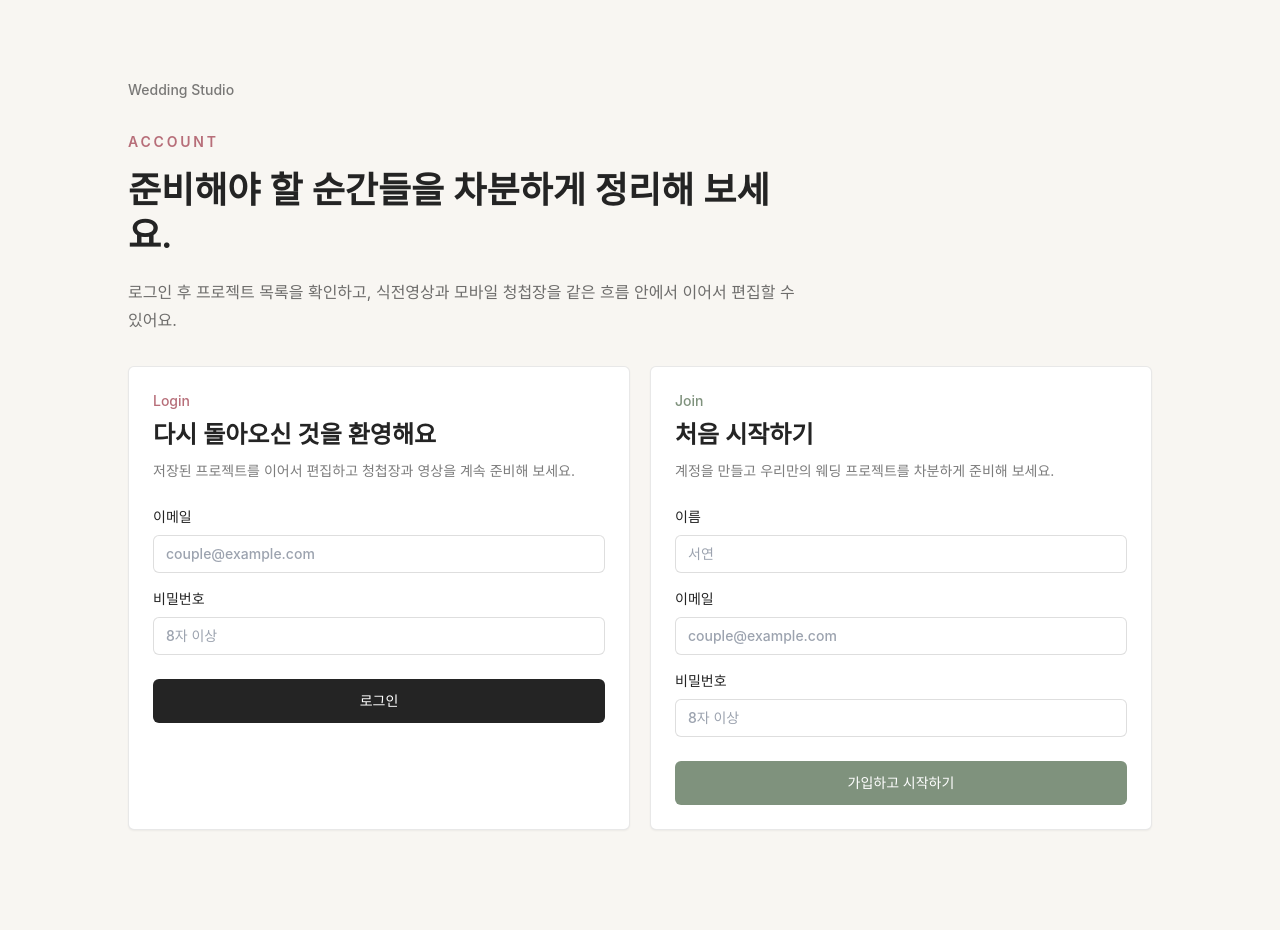
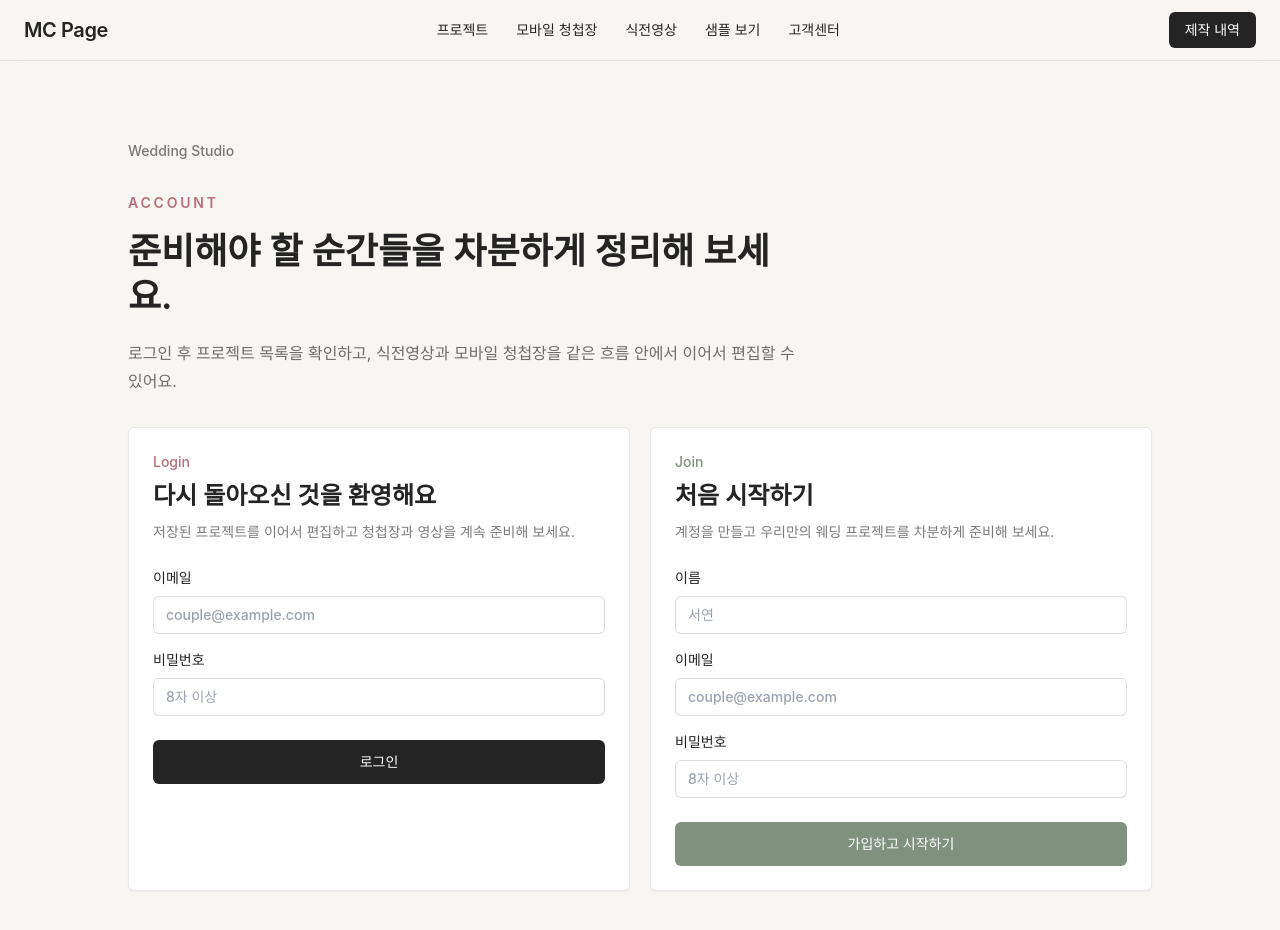
Before and after one commit to mincheol0787/wedding-project, a Next.js app: page /login in a window 1280 px wide. Shown: the top 930 px of the page. Built offline with nearby package versions, Linux system fonts and the light colour scheme.

Commit message:
Apply global top navigation

```diff
--- a/app/(auth)/login/page.tsx
+++ b/app/(auth)/login/page.tsx
@@ -1,10 +1,13 @@
 import Link from "next/link";
 import { AuthForm } from "@/components/auth/auth-form";
+import { AppTopNav } from "@/components/layout/app-top-nav";
 
 export default function LoginPage() {
   return (
-    <main className="min-h-screen bg-porcelain px-6 py-10">
-      <section className="mx-auto flex max-w-5xl flex-col gap-8 py-10">
+    <>
+      <AppTopNav />
+      <main className="min-h-screen bg-porcelain px-6 py-10">
+        <section className="mx-auto flex max-w-5xl flex-col gap-8 py-10">
         <Link className="text-sm font-medium text-ink/60" href="/">
           Wedding Studio
         </Link>
@@ -18,7 +21,8 @@ export default function LoginPage() {
           </p>
         </div>
         <AuthForm />
-      </section>
-    </main>
+        </section>
+      </main>
+    </>
   );
 }
--- /dev/null
+++ b/app/admin/layout.tsx
@@ -0,0 +1,22 @@
+import { redirect } from "next/navigation";
+import { auth } from "@/auth";
+import { AppTopNav } from "@/components/layout/app-top-nav";
+
+export default async function AdminLayout({ children }: { children: React.ReactNode }) {
+  const session = await auth();
+
+  if (!session?.user?.id) {
+    redirect("/login");
+  }
+
+  if (session.user.role !== "ADMIN") {
+    redirect("/dashboard");
+  }
+
+  return (
+    <>
+      <AppTopNav isAdmin userName={session.user.name ?? session.user.email} />
+      {children}
+    </>
+  );
+}
--- /dev/null
+++ b/app/dashboard/layout.tsx
@@ -0,0 +1,21 @@
+import { redirect } from "next/navigation";
+import { auth } from "@/auth";
+import { AppTopNav } from "@/components/layout/app-top-nav";
+
+export default async function DashboardLayout({ children }: { children: React.ReactNode }) {
+  const session = await auth();
+
+  if (!session?.user?.id) {
+    redirect("/login");
+  }
+
+  return (
+    <>
+      <AppTopNav
+        isAdmin={session.user.role === "ADMIN"}
+        userName={session.user.name ?? session.user.email}
+      />
+      {children}
+    </>
+  );
+}
--- a/app/dashboard/page.tsx
+++ b/app/dashboard/page.tsx
@@ -1,6 +1,5 @@
 import { redirect } from "next/navigation";
 import { auth } from "@/auth";
-import { SignOutButton } from "@/components/auth/sign-out-button";
 import { ProjectCard } from "@/components/dashboard/project-card";
 import { FastLink } from "@/components/ui/fast-link";
 import { getWeddingProjectsByUserId } from "@/server/projects/service";
@@ -34,7 +33,6 @@ export default async function DashboardPage() {
             >
               새 프로젝트 만들기
             </FastLink>
-            <SignOutButton />
           </div>
         </header>
 
--- a/app/dashboard/projects/[projectId]/invitation/page.tsx
+++ b/app/dashboard/projects/[projectId]/invitation/page.tsx
@@ -2,7 +2,6 @@ import Link from "next/link";
 import { notFound, redirect } from "next/navigation";
 import { auth } from "@/auth";
 import { InvitationEditor } from "@/components/invitation/editor/invitation-editor";
-import { AppTopNav } from "@/components/layout/app-top-nav";
 import { env } from "@/lib/env";
 import { getInvitationEditorProject } from "@/server/invitations/service";
 
@@ -31,13 +30,7 @@ export default async function InvitationEditorPage({ params }: InvitationEditorP
   const previewUrl = `/dashboard/projects/${project.id}/invitation/preview`;
 
   return (
-    <>
-      <AppTopNav
-        currentProjectId={project.id}
-        isAdmin={session.user.role === "ADMIN"}
-        userName={session.user.name ?? session.user.email}
-      />
-      <main className="min-h-screen bg-[#f5f7f4] px-4 py-8 sm:px-6 lg:py-10">
+    <main className="min-h-screen bg-[#f5f7f4] px-4 py-8 sm:px-6 lg:py-10">
       <section className="mx-auto max-w-7xl">
         <header className="mb-8 grid gap-6 rounded-md border border-ink/10 bg-white px-5 py-5 shadow-[0_18px_60px_rgba(36,36,36,0.05)] md:grid-cols-[1fr_auto] md:items-end lg:px-7 lg:py-6">
           <div>
@@ -89,8 +82,7 @@ export default async function InvitationEditorPage({ params }: InvitationEditorP
           publicUrl={publicUrl}
         />
       </section>
-      </main>
-    </>
+    </main>
   );
 }
 
--- a/app/i/[slug]/page.tsx
+++ b/app/i/[slug]/page.tsx
@@ -1,5 +1,6 @@
 import { notFound } from "next/navigation";
 import { InvitationView, type InvitationViewData } from "@/components/invitation/shared/invitation-view";
+import { AppTopNav } from "@/components/layout/app-top-nav";
 import { createDefaultInvitationConfig } from "@/lib/invitation/types";
 import { getPublishedInvitationBySlug } from "@/server/invitations/public-query";
 
@@ -16,7 +17,12 @@ export default async function InvitationPage({ params }: InvitationPageProps) {
   const slug = decodeURIComponent(rawSlug).trim();
 
   if (slug === "sample") {
-    return <InvitationView invitation={buildSampleInvitation()} />;
+    return (
+      <>
+        <AppTopNav />
+        <InvitationView invitation={buildSampleInvitation()} />
+      </>
+    );
   }
 
   const invitation = await getPublishedInvitationBySlug(slug);
--- a/app/page.tsx
+++ b/app/page.tsx
@@ -1,5 +1,6 @@
 import Image from "next/image";
 import Link from "next/link";
+import { AppTopNav } from "@/components/layout/app-top-nav";
 
 const highlights = [
   {
@@ -18,8 +19,10 @@ const highlights = [
 
 export default function HomePage() {
   return (
-    <main className="min-h-screen bg-[#f7f2ed]">
-      <section className="relative min-h-screen overflow-hidden">
+    <>
+      <AppTopNav />
+      <main className="min-h-screen bg-[#f7f2ed]">
+      <section className="relative min-h-[calc(100vh-72px)] overflow-hidden">
         <Image
           alt="웨딩 플라워 테이블"
           className="object-cover"
@@ -29,7 +32,7 @@ export default function HomePage() {
           src="https://images.unsplash.com/photo-1519741497674-611481863552?auto=format&fit=crop&w=1600&q=80"
         />
         <div className="absolute inset-0 bg-black/25" />
-        <div className="relative mx-auto flex min-h-screen max-w-6xl items-end px-6 pb-14 pt-20">
+        <div className="relative mx-auto flex min-h-[calc(100vh-72px)] max-w-6xl items-end px-6 pb-14 pt-20">
           <div className="max-w-3xl text-white">
             <p className="text-sm font-semibold uppercase tracking-[0.28em] text-white/80">
               Wedding Studio
@@ -120,6 +123,7 @@ export default function HomePage() {
           </div>
         </div>
       </section>
-    </main>
+      </main>
+    </>
   );
 }
--- a/components/layout/app-top-nav.tsx
+++ b/components/layout/app-top-nav.tsx
@@ -1,4 +1,7 @@
+"use client";
+
 import Link from "next/link";
+import { usePathname } from "next/navigation";
 import { SignOutButton } from "@/components/auth/sign-out-button";
 
 type AppTopNavProps = {
@@ -8,26 +11,36 @@ type AppTopNavProps = {
 };
 
 export function AppTopNav({ currentProjectId, isAdmin, userName }: AppTopNavProps) {
-  const invitationHref = currentProjectId
-    ? `/dashboard/projects/${currentProjectId}/invitation`
-    : "/dashboard";
-  const videoHref = currentProjectId ? `/dashboard/projects/${currentProjectId}/video` : "/dashboard";
-  const projectHref = currentProjectId ? `/dashboard/projects/${currentProjectId}` : "/dashboard";
+  const pathname = usePathname();
+  const projectId = currentProjectId ?? getProjectIdFromPath(pathname);
+  const isLoginPage = pathname === "/login";
+
+  const projectHref = projectId ? `/dashboard/projects/${projectId}` : "/dashboard";
+  const invitationHref = projectId ? `/dashboard/projects/${projectId}/invitation` : "/dashboard";
+  const videoHref = projectId ? `/dashboard/projects/${projectId}/video` : "/dashboard";
+
+  const links = [
+    { href: projectHref, label: "프로젝트" },
+    { href: invitationHref, label: "모바일 청첩장" },
+    { href: videoHref, label: "식전영상" },
+    { href: "/i/sample", label: "샘플 보기" },
+    { href: "/support", label: "고객센터" },
+    ...(isAdmin ? [{ href: "/admin", label: "관리자" }] : [])
+  ];
 
   return (
-    <header className="sticky top-0 z-30 border-b border-ink/10 bg-[#fbfbf8]/92 px-4 py-3 backdrop-blur sm:px-6">
+    <header className="sticky top-0 z-40 border-b border-ink/10 bg-[#fbfbf8]/94 px-4 py-3 backdrop-blur sm:px-6">
       <div className="mx-auto flex max-w-7xl items-center justify-between gap-5">
         <Link className="shrink-0 text-xl font-semibold tracking-[-0.02em] text-ink" href="/">
           MC Page
         </Link>
 
-        <nav className="hidden items-center gap-1 text-sm text-ink/62 lg:flex">
-          <TopNavLink href={projectHref}>프로젝트</TopNavLink>
-          <TopNavLink href={invitationHref}>모바일 청첩장</TopNavLink>
-          <TopNavLink href={videoHref}>식전영상</TopNavLink>
-          <TopNavLink href="/i/sample">샘플 보기</TopNavLink>
-          <TopNavLink href="/support">고객센터</TopNavLink>
-          {isAdmin ? <TopNavLink href="/admin">관리자</TopNavLink> : null}
+        <nav className="hidden items-center gap-1 text-sm text-ink/62 lg:flex" aria-label="주요 메뉴">
+          {links.map((item) => (
+            <TopNavLink href={item.href} key={item.href}>
+              {item.label}
+            </TopNavLink>
+          ))}
         </nav>
 
         <div className="flex items-center gap-2">
@@ -46,16 +59,31 @@ export function AppTopNav({ currentProjectId, isAdmin, userName }: AppTopNavProp
             <div className="hidden sm:block">
               <SignOutButton compact />
             </div>
-          ) : (
+          ) : !isLoginPage ? (
             <Link
               className="hidden rounded-md border border-ink/15 px-3 py-2 text-sm font-medium text-ink transition hover:bg-white sm:inline-flex"
               href="/login"
             >
               로그인
             </Link>
-          )}
+          ) : null}
         </div>
       </div>
+
+      <nav
+        aria-label="모바일 주요 메뉴"
+        className="mx-auto mt-3 flex max-w-7xl gap-2 overflow-x-auto pb-1 text-sm text-ink/65 lg:hidden"
+      >
+        {links.map((item) => (
+          <Link
+            className="shrink-0 rounded-md border border-ink/10 bg-white/70 px-3 py-2 transition hover:bg-white hover:text-ink"
+            href={item.href}
+            key={item.href}
+          >
+            {item.label}
+          </Link>
+        ))}
+      </nav>
     </header>
   );
 }
@@ -67,3 +95,8 @@ function TopNavLink({ href, children }: { href: string; children: React.ReactNod
     </Link>
   );
 }
+
+function getProjectIdFromPath(pathname: string) {
+  const match = /^\/dashboard\/projects\/([^/]+)/.exec(pathname);
+  return match?.[1];
+}
```
Also changed, not shown: 1 other file (tests, documents, lock files or other folders).
